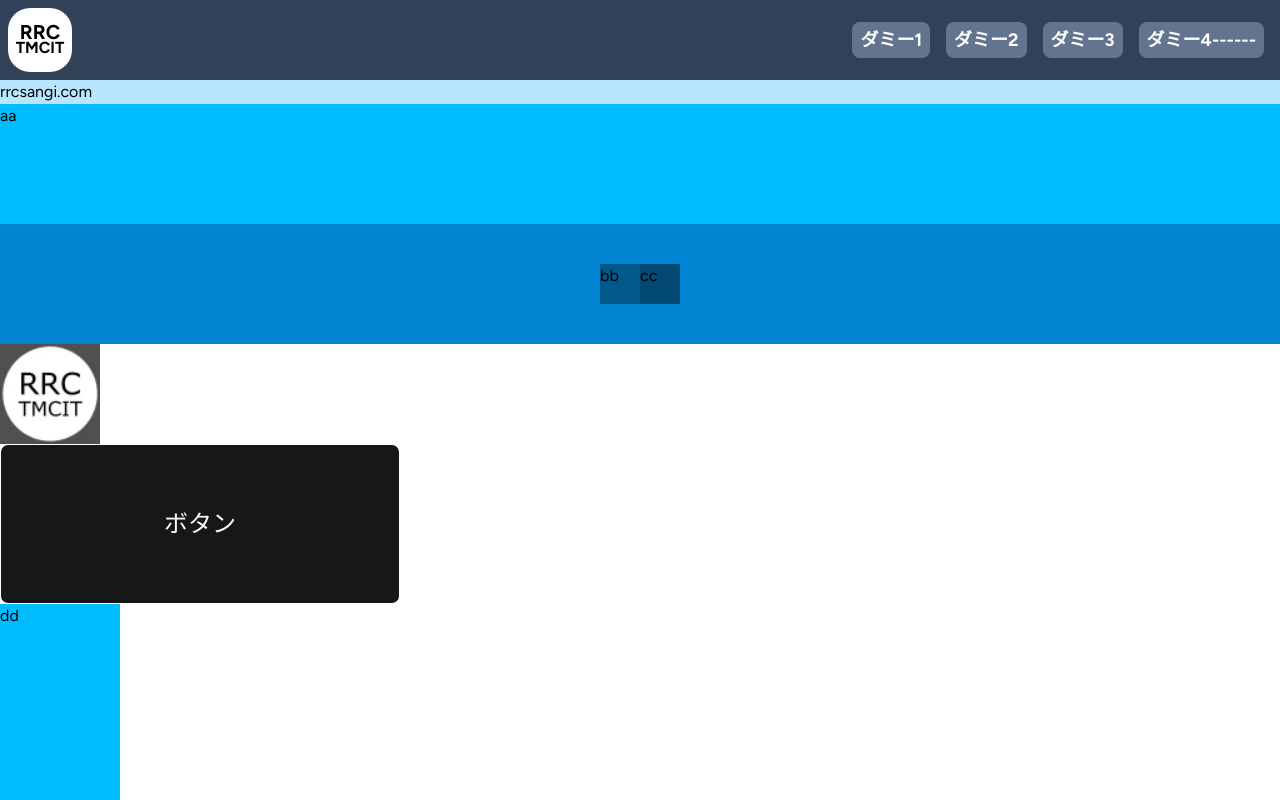
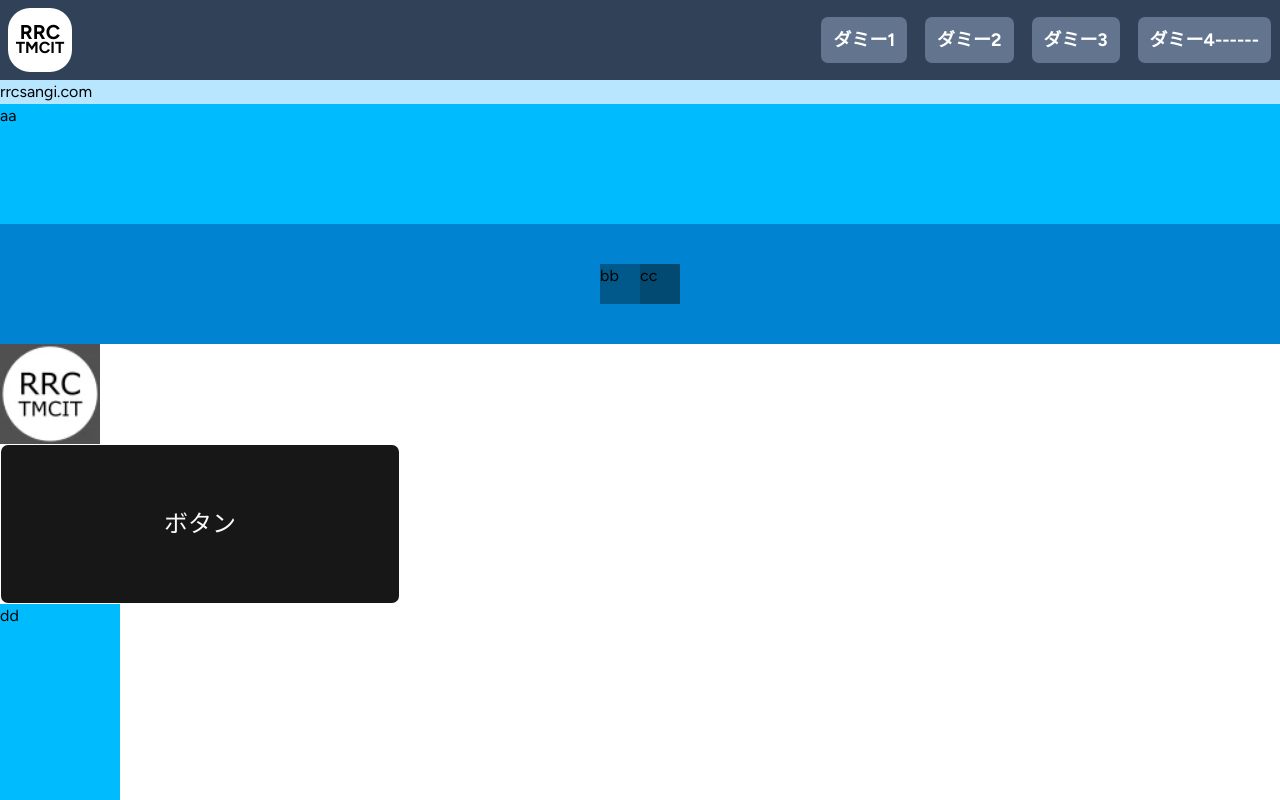
Before and after one commit to ohirugoha-n/rrc-web, a Next.js app: page /root in a window 1280 px wide. Shown: the top 800 px of the page. Built offline with nearby package versions, Linux system fonts and the light colour scheme.

Commit message:
遷移にuseRouterを使う

```diff
--- a/src/components/root/header.tsx
+++ b/src/components/root/header.tsx
@@ -1,4 +1,11 @@
+'use client';
+
+import { useRouter } from 'next/navigation';
+
+import { Button } from '@/components/ui/button';
+
 export const Header = () => {
+  const router = useRouter();
   const menu_items: { name: string; href: string }[] = [
     { name: 'ダミー1', href: '/dummy1' },
     { name: 'ダミー2', href: '/dummy2' },
@@ -11,15 +18,15 @@ export const Header = () => {
         <p className='font-bold text-xl'>RRC</p>
         <p className='font-bold text-md'>TMCIT</p>
       </div>
-      <div className='flex flex-row'>
+      <div className='flex flex-row space-x-4'>
         {menu_items.map((item) => (
-          <a
-            className='mx-2 rounded-md bg-slate-500 px-2 py-1 font-bold text-lg text-white hover:bg-slate-400'
-            href={item.href}
+          <Button
+            className='h-12 rounded-md bg-slate-500 font-bold text-lg text-white hover:scale-105 hover:bg-slate-400'
             key={item.name}
+            onClick={() => router.push(item.href)}
           >
             {item.name}
-          </a>
+          </Button>
         ))}
       </div>
     </header>
```
